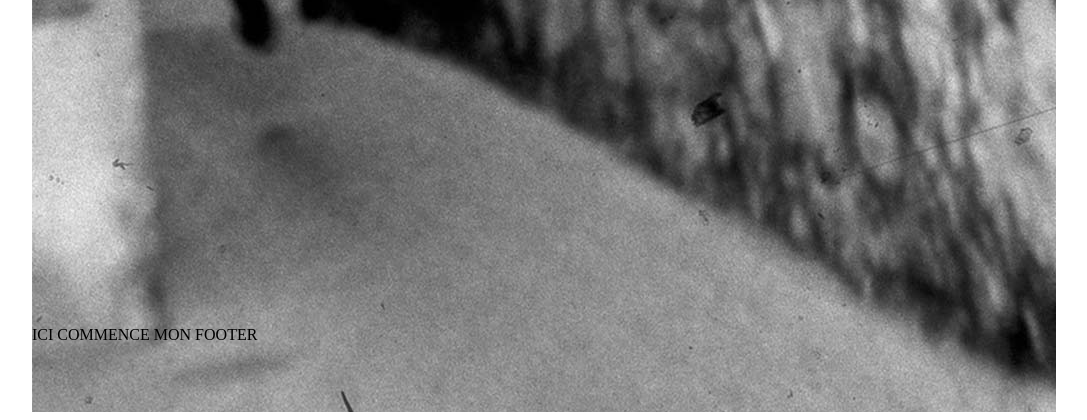
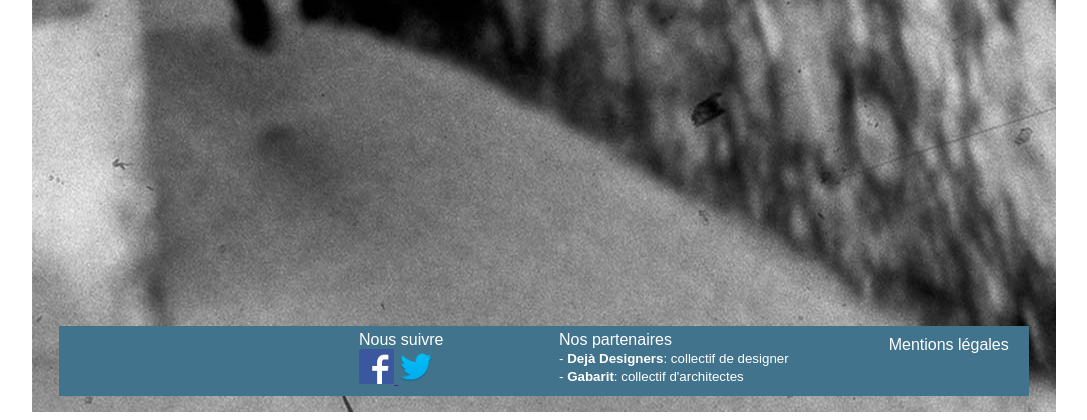
Before and after one commit to johnduro/projet02, a PHP site: page / in a window 1280 px wide. Shown: the part 742-1162 px from the top of the page, without its empty margins (96-1183 px from the left). Run offline with PHP 8.4, Linux system fonts and the light colour scheme; some libraries are stand-ins or nearby versions.

Commit message:
footer ok !

```diff
--- /dev/null
+++ b/footer.html
@@ -0,0 +1,27 @@
+            </div>
+            <div id="dat_footer">
+				<div id="footer_div" class="custom-light-blue">
+					<div id="follow_div" class="my-font">
+						Nous suivre
+						<a href="">
+							<img src="images/FB-f-Logo__blue_50.png" alt="Facebook" width="35px" height="35px"></img>
+						</a>
+						<a href="">
+						<img src="images/twitter-logo.png" alt="Twitter" witdth="35px" height="35px"></img>
+						</a>
+					</div>
+					<div id="parter" class="my-font">
+						Nos partenaires<br/>
+						<small>
+							- <b>Dejà Designers</b>: collectif de designer<br/>
+							- <b>Gabarit</b>: collectif d'architectes
+						</small>
+					</div>
+					<div id="legal" class="my-font">
+						Mentions légales
+					</div>
+				</div>
+            </div>
+        </div>
+    </body>
+</html>
--- a/footer.php
+++ /dev/null
@@ -1,7 +0,0 @@
-            </div>
-            <div id="dat_footer">
-                ICI COMMENCE MON FOOTER
-            </div>
-        </div>
-    </body>
-</html>
--- a/index.php
+++ b/index.php
@@ -1,4 +1,4 @@
 <?php
 
 include_once('header.html');
-include_once('footer.php');
+include_once('footer.html');
--- a/sens_style.css
+++ b/sens_style.css
@@ -59,19 +59,13 @@ body
 	height: 873px;
 }
 
-#dat_footer
-{
-	width: 1024px;
-	height: 90px;
-}
-
 #nav_bar
 {
     position: relative;
     top: 10px;
     left: 10px;
     background-color: white;
-     width: 647px;
+    width: 647px;
     height: 35px;
 }
 
@@ -148,8 +142,60 @@ li:hover li a:hover
    background: #23607c;
 }
 
+.custom-light-blue
+{
+    background: #41738c;
+}
+
 .button-height
 {
     height: 35px;
 
 }
+
+#dat_footer
+{
+	width: 1024px;
+	height: 90px;
+}
+
+#footer_div
+{
+	width: 970px;
+	position: relative;
+	height: 70px;
+	left: 27px;
+	display: block;
+}
+
+.my-font
+{
+	font-family: Arial;
+	color: white;
+}
+
+#follow_div
+{
+	float: left;
+	height: 70px;
+	width: 100px;
+	position: relative;
+	left: 300px;
+	top: 5px;
+}
+
+#parter
+{
+	float: left;
+	position: relative;
+	left: 400px;
+	top: 5px;
+}
+
+#legal
+{
+	float: left;
+	position: relative;
+	left: 500px;
+	top: 10px;
+}
```
Also changed, not shown: images/FB-f-Logo__blue_50.png (added), images/twitter-logo.png (added).
